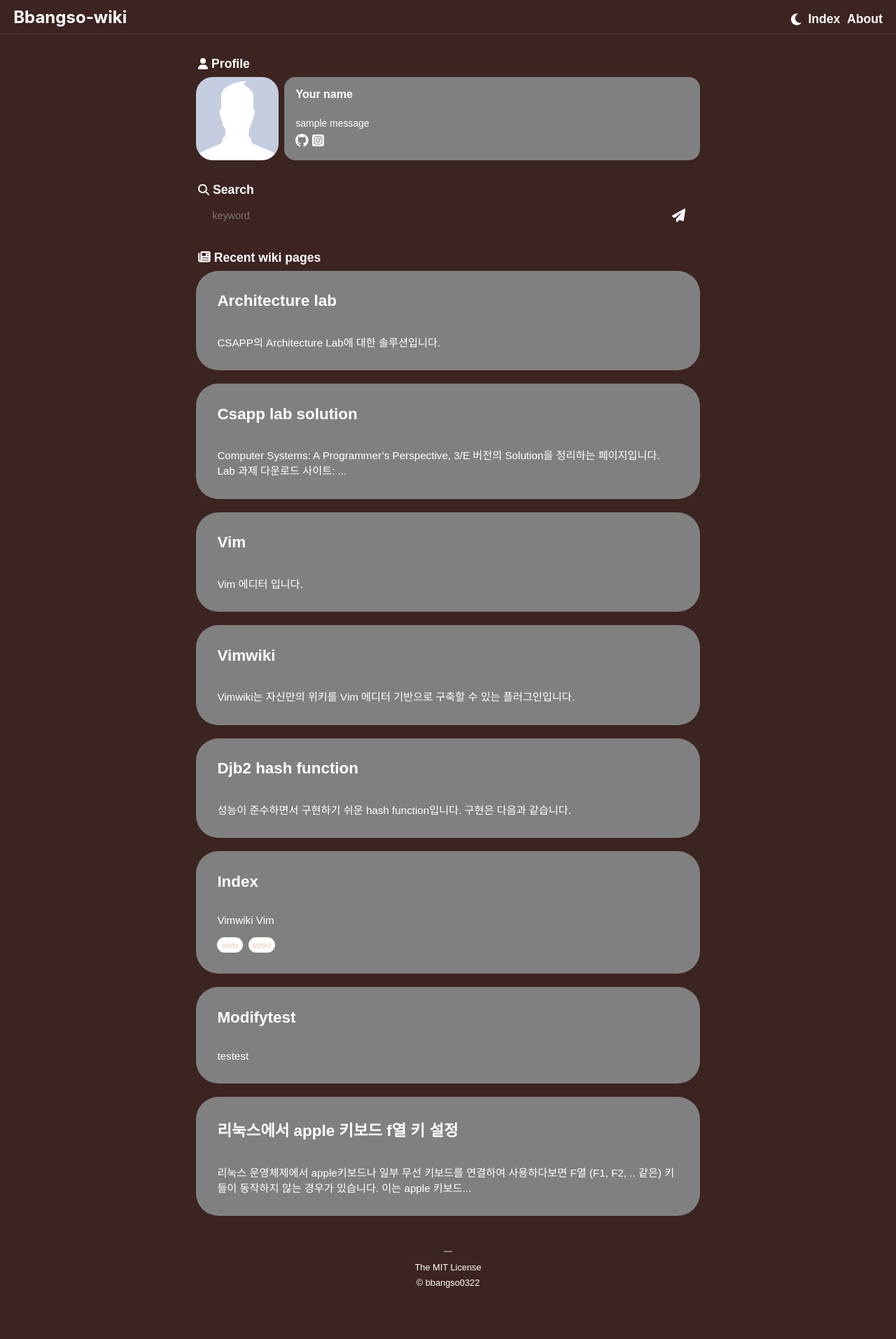
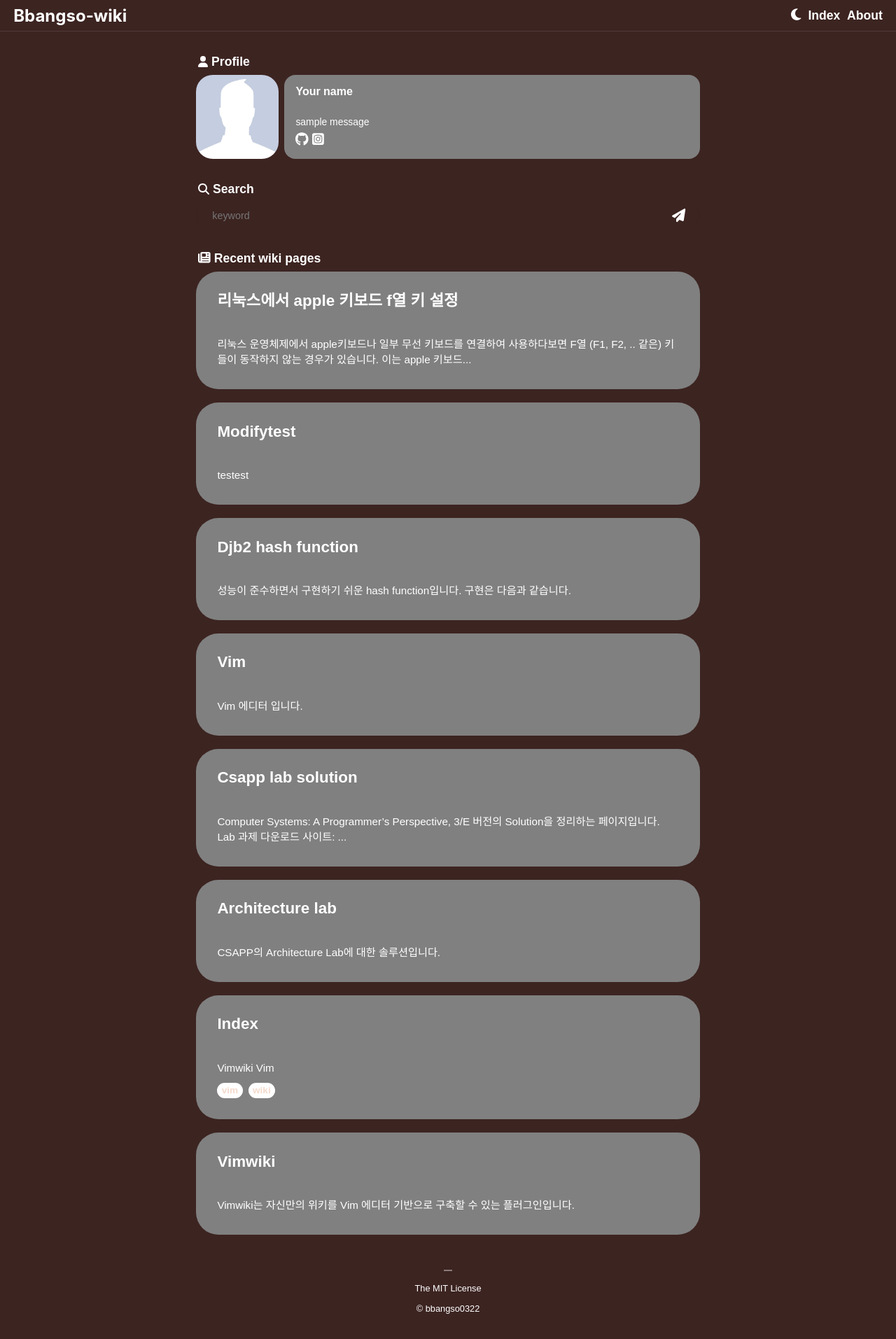
Before and after one commit to bbangso0322/kiwi-log, a Jekyll site: the page built from index.html, in a window 1280 px wide. Shown: the whole page at 70% size. Built offline with Jekyll 4.4.1, drawn with Linux system fonts in a browser that asks for light colours; some web fonts are replaced; before the commit the page ends 1872 px from its top, so only the background shows below that.

Commit message:
home design

```diff
--- a/_includes/homeMain.html
+++ b/_includes/homeMain.html
@@ -4,22 +4,21 @@
 	<div class="recent-page-text"><i class="fa-solid fa-newspaper"></i> Recent wiki pages </div>
 	<div class="wikis-container">
 		<ul class="card-list">
-		{% for wiki in site.mywikis %}
+		{% assign sorted_wiki = site.mywikis | sort: 'date' | reverse%}
+		{% for wiki in sorted_wiki %}
 			<li>
-				<div class="card" href={{ wiki.url }}>
-					<a href={{ wiki.url }}>
+				<a class="card" href={{ wiki.url }}>
 						<div class="card-title">{{ wiki.title }}</div>
 						<div class="card-date">{{ wiki.date | date: "%b %-d, %Y" }}</div>
 						<div class="card-summary">{{ wiki.excerpt | strip_html | truncate: 100, "..."}}</div>
-					</a>
-						{% if wiki.tags %}
+						{% if wiki.tags.size != 0 %}
 							<div class="tag-badge-container">
 							{% for tag in wiki.tags %}
-								<div class="tag-badge">{{ tag }}</div>
+							<div class="tag-badge">{{ tag }}</div>
 							{% endfor %}
 							</div>
 						{% endif %}
-				</div>
+				</a>
 			</li>
 		{% endfor %}
 		</ul>
--- a/_sass/home.scss
+++ b/_sass/home.scss
@@ -15,9 +15,9 @@
 	display: flex;
 	flex-direction: column;
 	background-color: var(--background-secondary);
-	padding: 1.9rem;
 	border-radius: 2rem;
 	transition: background-color 300ms, border-radius 700ms;
+	padding: 1.9rem;
 }
 
 .card:hover {
@@ -60,5 +60,10 @@
 	padding: 0.2rem 0.4rem;
 	font-size: 0.85rem;
 	font-weight: 700;
-	margin-top: 1rem;
+	margin-top: 0.6rem;
+	line-height: 1rem;
 }
+
+.tag-badge:hover {
+	background-color: var(--badge-background-hover);
+}
--- a/_sass/main.scss
+++ b/_sass/main.scss
@@ -13,6 +13,7 @@ body {
 	padding: 0;
 	background-color: var(--background-color);
 
+	line-height: 1.4rem;
 	font-family: 'Spoqa Han Sans Neo', sans-serif;
 	color: var(--font-color);
 }
--- a/_sass/profile.scss
+++ b/_sass/profile.scss
@@ -40,18 +40,18 @@
 .username {
 	font-weight: 800;
 	font-size: 1rem;
-	margin-bottom: 0.1rem;
+	line-height: 1rem;
 }
 
 .user-role {
 	font-size: 0.87rem;
 	color: var(--font-color-gray);
-	margin-bottom: 0.4rem;
+	margin-bottom: 0.1rem;
 }
 
 .user-description {
 	font-size: 0.87rem;
-	margin-bottom: 0.4rem;
+	margin-bottom: 0.2rem;
 }
 
 .contact-container {
--- a/assets/js/utils.js
+++ b/assets/js/utils.js
@@ -41,6 +41,7 @@ class LightMode{
 			styler.setProperty("--icon-hover", '#86705B');
 			styler.setProperty("--font-color-gray", '#9E7E78');
 			styler.setProperty("--badge-background-color", '#E6D0BF');
+			styler.setProperty("--badge-background-hover", '#E3A678');
 			styler.setProperty("--badge-font-color", '#B27444');
 			modeIcon.classList.remove("fa-moon");
 			modeIcon.classList.add("fa-sun");
@@ -55,6 +56,7 @@ class LightMode{
 			styler.setProperty("--icon-hover", '#86705B');
 			styler.setProperty("--font-color-gray", 'gray');
 			styler.setProperty("--badge-background-color", '#FFFFFF');
+			styler.setProperty("--badge-baground-hover", '#E6D0BF');
 			styler.setProperty("--badge-font-color", '#F4DACC');
 			modeIcon.classList.remove("fa-sun");
 			modeIcon.classList.add("fa-moon");
```
